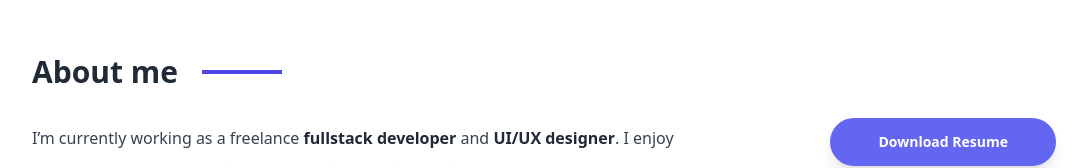
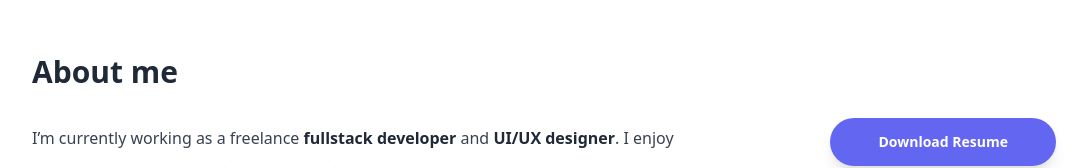
Before and after one commit to itsfaqih/fama, a React (Create React App) app: page / in a window 1280 px wide. Shown: the part 591-759 px from the top of the page, without its empty margins (96-1183 px from the left). Built offline with nearby package versions, Linux system fonts and the light colour scheme; a web font is replaced by a local one.

Commit message:
Modified TitleLine

```diff
--- a/src/components/atoms/TitleLine/index.tsx
+++ b/src/components/atoms/TitleLine/index.tsx
@@ -1,20 +1,11 @@
 import React from 'react';
-import { motion, SVGMotionProps, Variants } from 'framer-motion';
 import classNames from 'classnames';
+import { HTMLAttributes } from 'react';
 
-export default function TitleLine({ className, ...props }: SVGMotionProps<SVGElement>) {
-  const variants: Variants = {
-    show: {
-      width: '100%',
-    },
-    hidden: {
-      width: 0,
-    },
-  };
-
+export default function TitleLine({ className, ...props }: HTMLAttributes<SVGElement>) {
   return (
     <svg className={classNames('w-20 h-1 text-indigo-600 mt-3', className)} fill="currentColor">
-      <motion.rect variants={variants} initial="hidden" animate="show" height="100%" {...props} />
+      <rect height="100%" {...props} />
     </svg>
   );
 }
```
